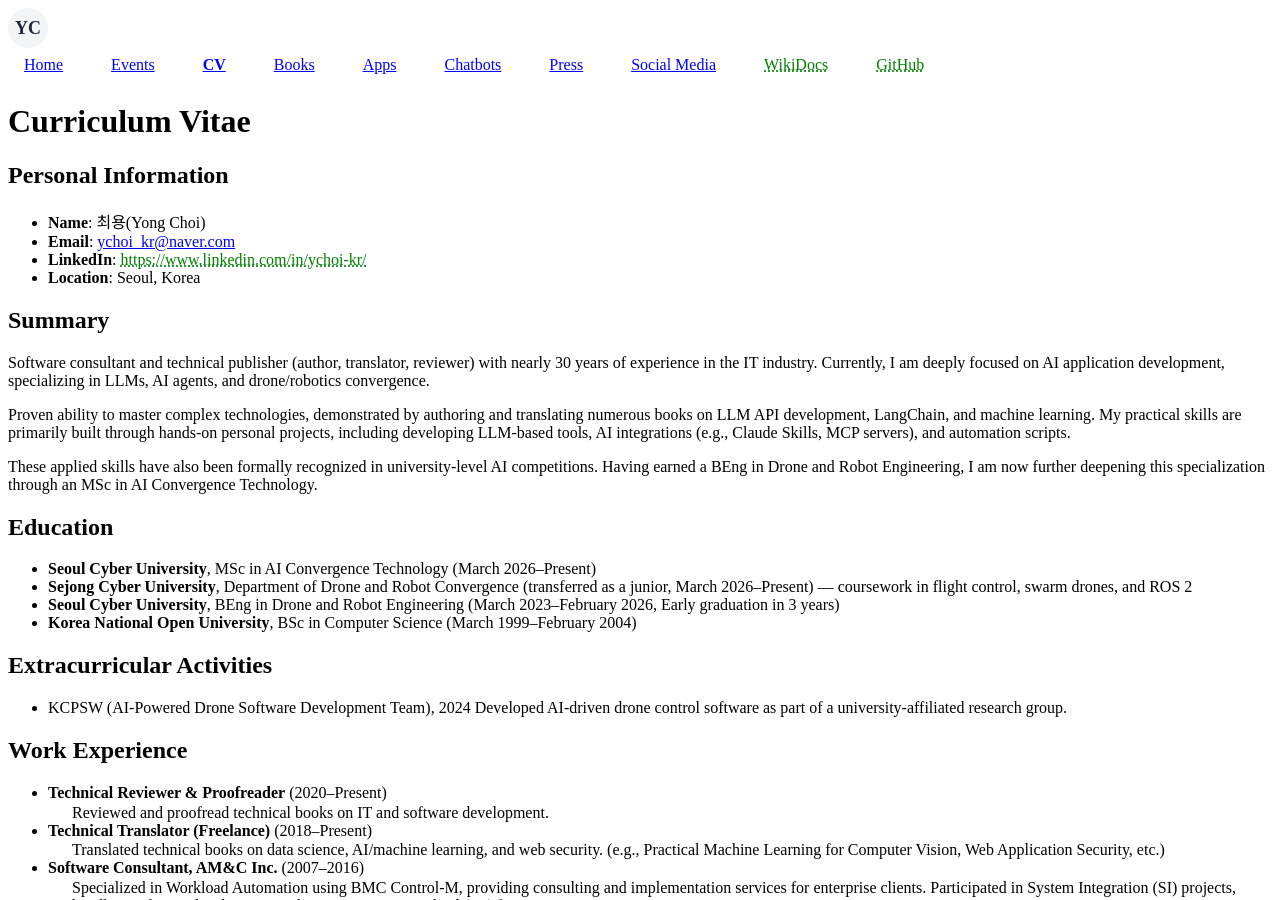
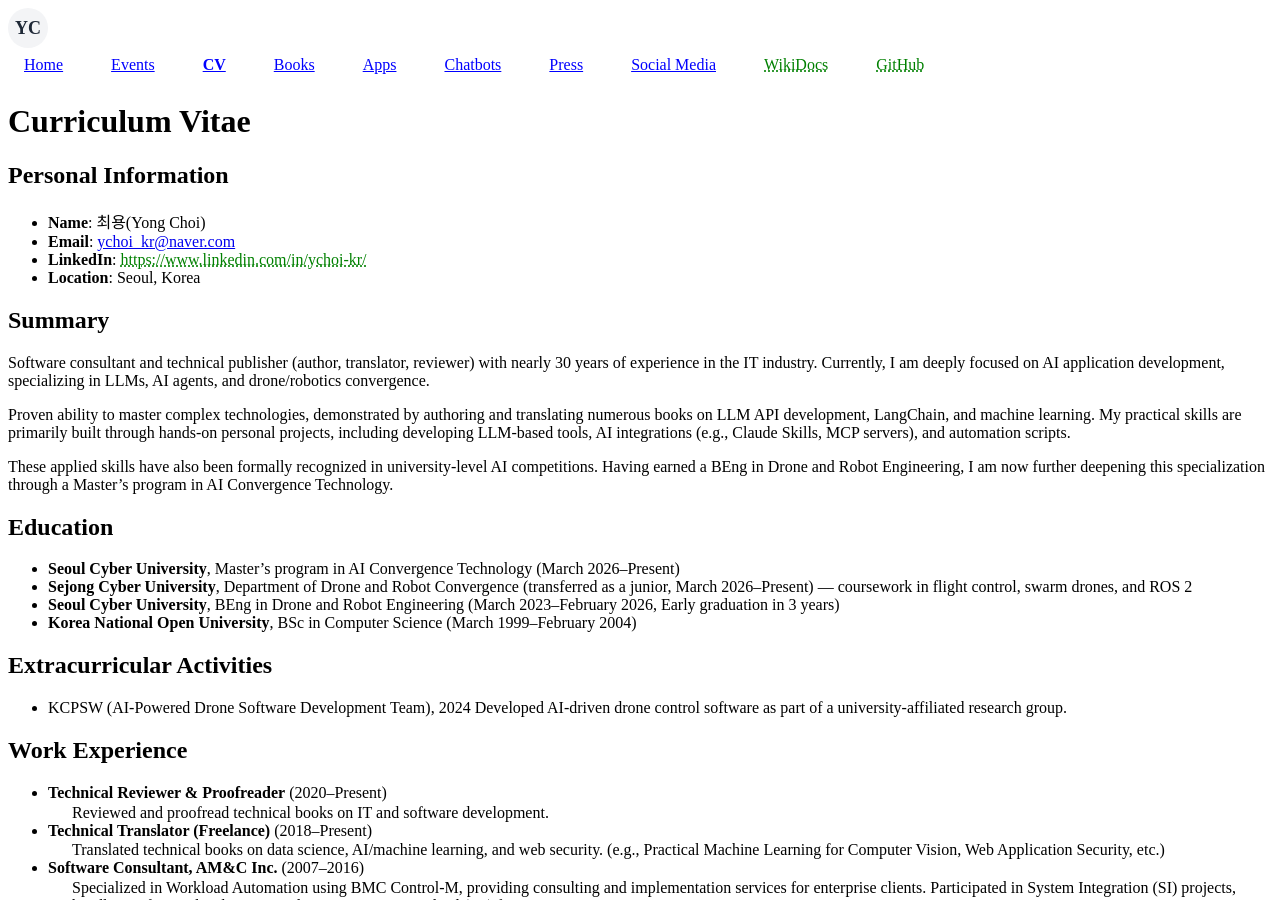
Before and after one commit to ychoi-kr/ychoi.kr, a Jekyll site: the page built from cv.md, in a window 1280 px wide and 900 px high. Built offline with Jekyll 4.4.1, drawn with Linux system fonts in a browser that asks for light colours.

Commit message:
fix: use "Master's program" for in-progress SCU degree
Avoid asserting MSc/MEng for the not-yet-earned graduate degree,
consistent with the Sejong entry.

Co-Authored-By: Claude Opus 4.8 (1M context) <noreply@anthropic.com>

```diff
--- a/cv.md
+++ b/cv.md
@@ -22,11 +22,11 @@ Software consultant and technical publisher (author, translator, reviewer) with
 
 Proven ability to master complex technologies, demonstrated by authoring and translating numerous books on LLM API development, LangChain, and machine learning. My practical skills are primarily built through hands-on personal projects, including developing LLM-based tools, AI integrations (e.g., Claude Skills, MCP servers), and automation scripts.
 
-These applied skills have also been formally recognized in university-level AI competitions. Having earned a BEng in Drone and Robot Engineering, I am now further deepening this specialization through an MSc in AI Convergence Technology.
+These applied skills have also been formally recognized in university-level AI competitions. Having earned a BEng in Drone and Robot Engineering, I am now further deepening this specialization through a Master's program in AI Convergence Technology.
 
 ## Education
 
-- **Seoul Cyber University**, MSc in AI Convergence Technology (March 2026–Present)
+- **Seoul Cyber University**, Master's program in AI Convergence Technology (March 2026–Present)
 - **Sejong Cyber University**, Department of Drone and Robot Convergence (transferred as a junior, March 2026–Present) — coursework in flight control, swarm drones, and ROS 2
 - **Seoul Cyber University**, BEng in Drone and Robot Engineering (March 2023–February 2026, Early graduation in 3 years)
 - **Korea National Open University**, BSc in Computer Science (March 1999–February 2004)
```
